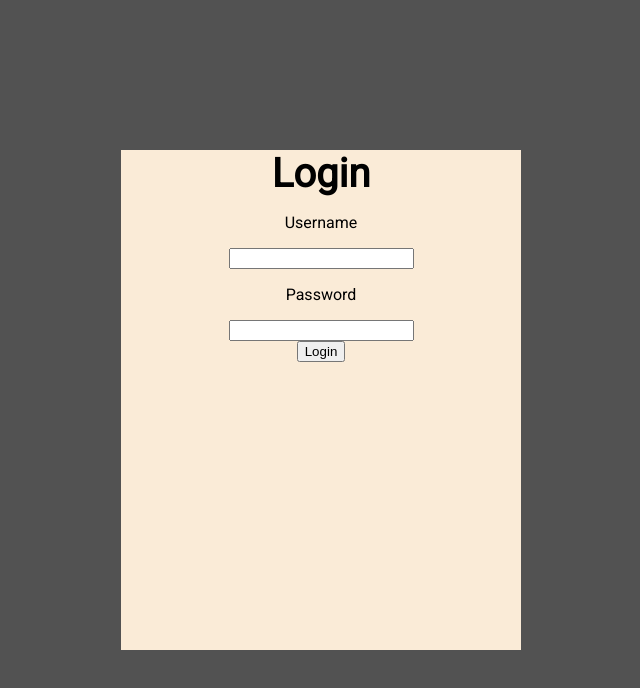
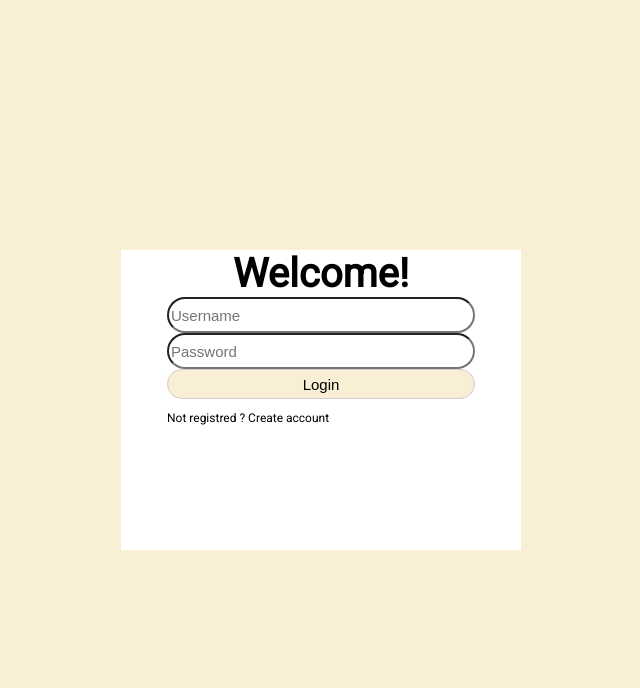
Before and after one commit to whysf/Signin, a plain HTML site: page index.html in a window 1280 px wide. Shown: the whole page, without its empty margins (319-959 px from the left). Drawn offline with Linux system fonts and the light colour scheme.

Commit message:
finished

```diff
--- a/index.html
+++ b/index.html
@@ -10,21 +10,17 @@
 <body>
 
     <div id="big-container">
-        <p id="login">Login</p>
-        <div id="userandpass">
-            <div id="username">
-                <p>Username</p>
-                <input >
-            </div>
-            <div id="password">
-                <p>Password</p>
-                <input type="password">
-            </div>
-            <div>
-                <button>Login</button>
-            </div>
+        <div id="container">
+            <p id="welcome">Welcome!</p>
+            <form>
+                <input type="text" id="user" name="user" class="input" placeholder="Username">
+                <input type="password" id="pass" name="pass" class="input" placeholder="Password">
+                <input type="submit" value="Login" id="login">
+            </form>
+            <p id="create-account">Not registred ? Create account</p>
         </div>
     </div>
+        </div>
 
 
 </body>
--- a/style.css
+++ b/style.css
@@ -1,5 +1,5 @@
 body{
-    background-color: #525252;
+    background-color: #f8efd4;
     margin: 0;
     padding: 0;
     overflow: hidden;
@@ -7,8 +7,8 @@ body{
 }
 #big-container{
     width: 400px;
-    height: 500px;
-    background-color: antiquewhite;
+    height: 300px;
+    background-color: white;
     position :absolute;
  top: 50%;
  left:50%;
@@ -22,12 +22,41 @@ body{
 p{
     font-family: "Roboto";
 }
-#login{
+#welcome{
+margin: 0%;
+    font-size: 40px;
+    font-weight: bold;
     text-align: center;
-    font-size: 40px;
-    margin: 0;
-    font-weight: bold;
 }
 #userandpass{
     text-align: center;
 }
+#container{
+    position :absolute;
+ left:50%;
+ transform:translateX(-50%);
+}
+#login{
+    width: 308px;
+    height: 30px;
+    font-size: 15px;
+    background-color: #f8efd4;
+    border-color: rgb(209, 203, 203);
+    border: 1px rgb(209, 203, 203) solid;
+    border-radius: 20px;
+    outline: none;
+    cursor: pointer;
+    box-shadow: 10px red ;
+}
+#create-account{
+   font-size: 12px;
+   text-align: left;
+}
+.input{
+    width: 300px;
+    height: 30px;
+    font-size: 15px;
+    border-radius: 20px;
+    outline: none;
+
+}
```
